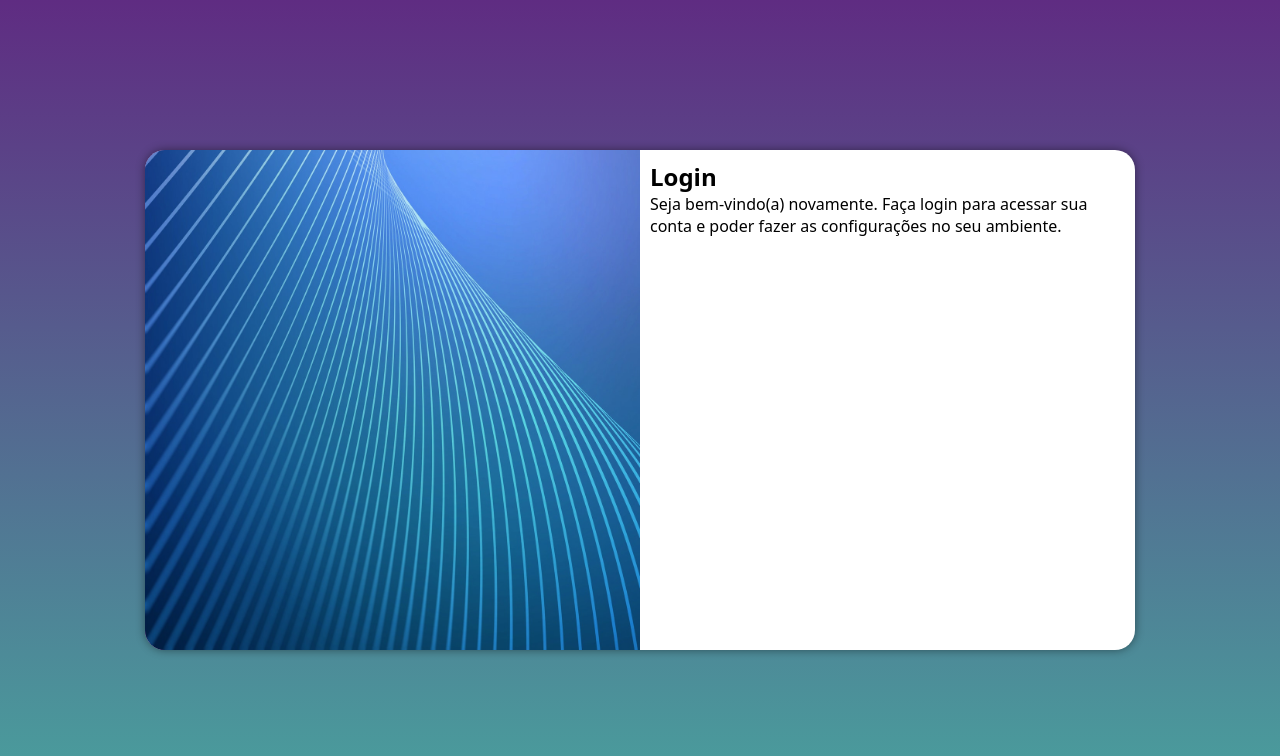
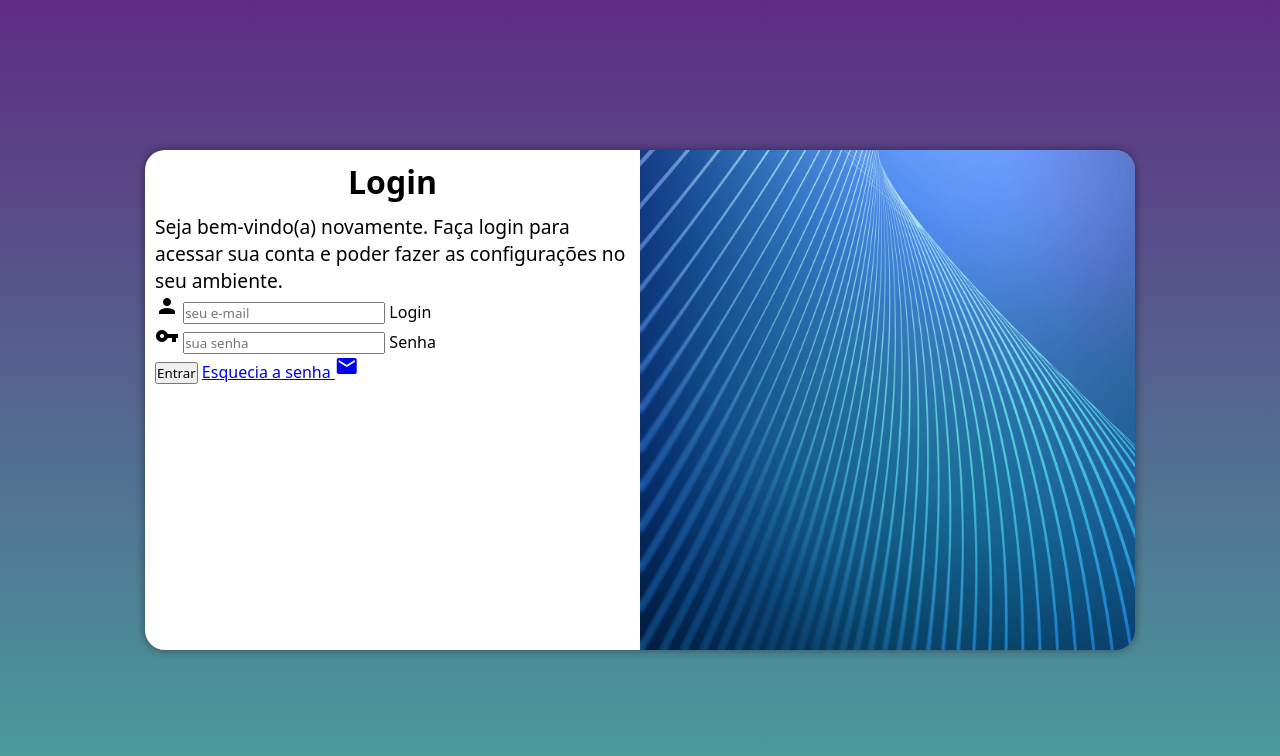
Before and after one commit to Guliima/projeto-login, a plain HTML site: page index.html in a window 1280 px wide. Drawn offline with Linux system fonts and the light colour scheme.

Commit message:
adicionei o formulario

```diff
--- a/estilos/media-query.css
+++ b/estilos/media-query.css
@@ -33,13 +33,21 @@
     }
 
     section#login > div#imagem {
-        float: left;
+        float: right;
         width: 50%;
         height: 100%;
     }
 
     section#login > div#formulario {
-        float: right;
+        float: left;
         width: 50%;
     }
+
+    #formulario h1 {
+        font-size: 2em;
+    }
+
+    #formulario p {
+        font-size: 1.2em;
+    }
 }
--- a/estilos/style.css
+++ b/estilos/style.css
@@ -56,3 +56,12 @@ section#login > div#formulario {
     display: block;
     padding: 10px;
 }
+
+#formulario h1 {
+    text-align: center;
+    margin-bottom: 10px;
+}
+
+#formulario p {
+    font-size: 0.8em;
+}
--- a/index.html
+++ b/index.html
@@ -4,6 +4,8 @@
     <meta charset="UTF-8">
     <meta http-equiv="X-UA-Compatible" content="IE=edge">
     <meta name="viewport" content="width=device-width, initial-scale=1.0">
+    <link href="https://fonts.googleapis.com/icon?family=Material+Icons"
+      rel="stylesheet">
     <link rel="stylesheet" href="estilos/style.css">
     <link rel="stylesheet" href="estilos/media-query.css">
     <title>Login</title>
@@ -22,8 +24,19 @@
                 <h1>Login</h1>
                     <p>Seja bem-vindo(a) novamente. Faça login para acessar sua conta e poder fazer as configurações no seu ambiente.</p>
 
-                <form action="login.php" method="post">
-
+                <form action="login.php" method="post" autocomplete="on">
+                    <div id="campo">
+                        <span class="material-icons">person</span>
+                        <input type="email" name="login" id="ilogin" placeholder="seu e-mail" autocomplete="email" required maxlength="30">
+                        <label for="ilogin">Login</label>
+                    </div>
+                    <div id="campo">
+                        <span class="material-icons">vpn_key</span>
+                        <input type="password" name="senha" id="isenha" placeholder="sua senha" autocomplete="current-password" required minlength="8" maxlength="20">
+                        <label for="isenha">Senha</label>
+                    </div>
+                    <input type="submit" value="Entrar">
+                    <a href="esqueci.html">Esquecia a senha <span class="material-icons">mail</span></a>
                 </form>
             </div>
 
```
